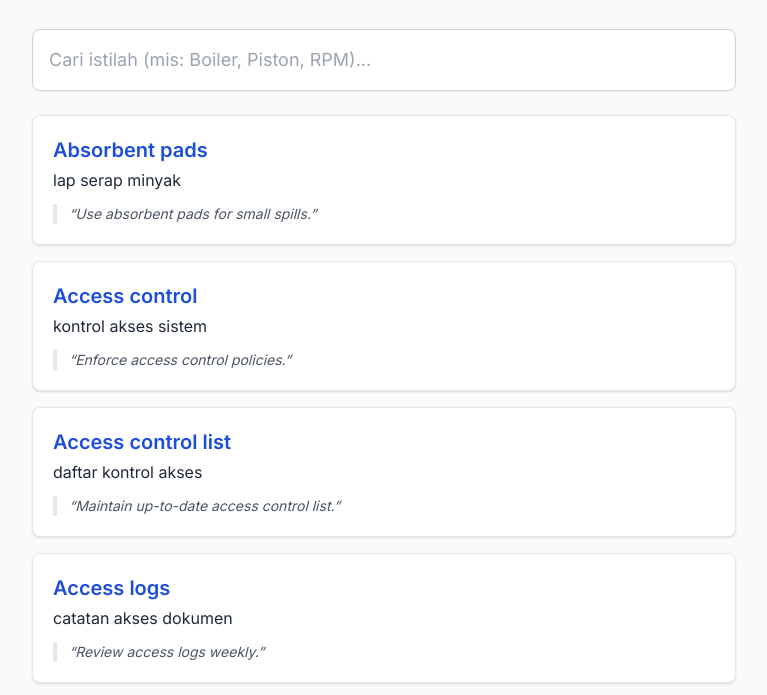
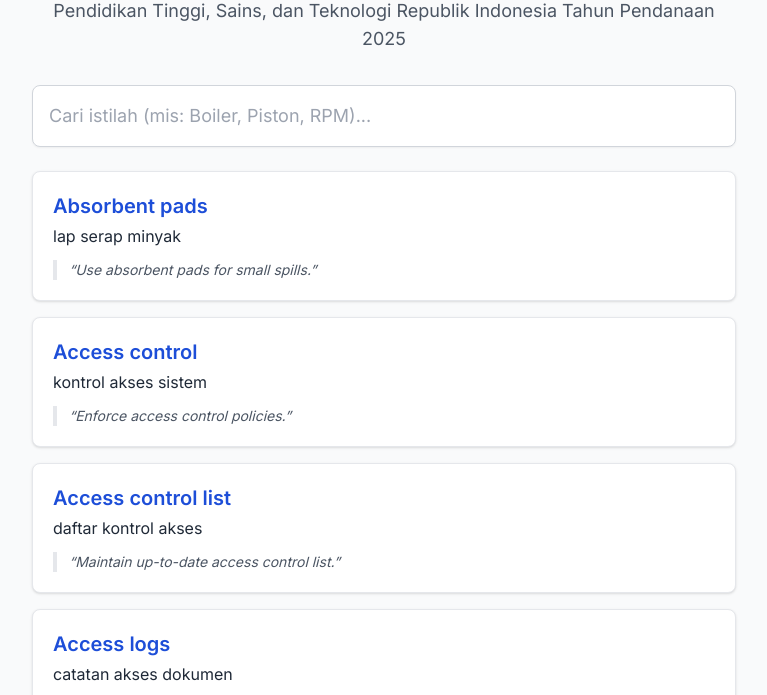
Before and after one commit to dhanan343/glossarium_corpusbased, a plain HTML site: page index.html in a window 1280 px wide. Shown: the part 111-806 px from the top of the page, without its empty margins (256-1023 px from the left). Drawn offline with nearby package versions, Linux system fonts and the light colour scheme.

Commit message:
Update index.html

```diff
--- a/index.html
+++ b/index.html
@@ -29,6 +29,7 @@
             </h1>
             <p class="text-lg text-gray-600">
                 Kamus Berbasis Korpus untuk Terminologi Ruang Mesin
+                Didanai Oleh Kementerian Pendidikan Tinggi, Sains, dan Teknologi Republik Indonesia Tahun Pendanaan 2025
             </p>
         </header>
 
```
